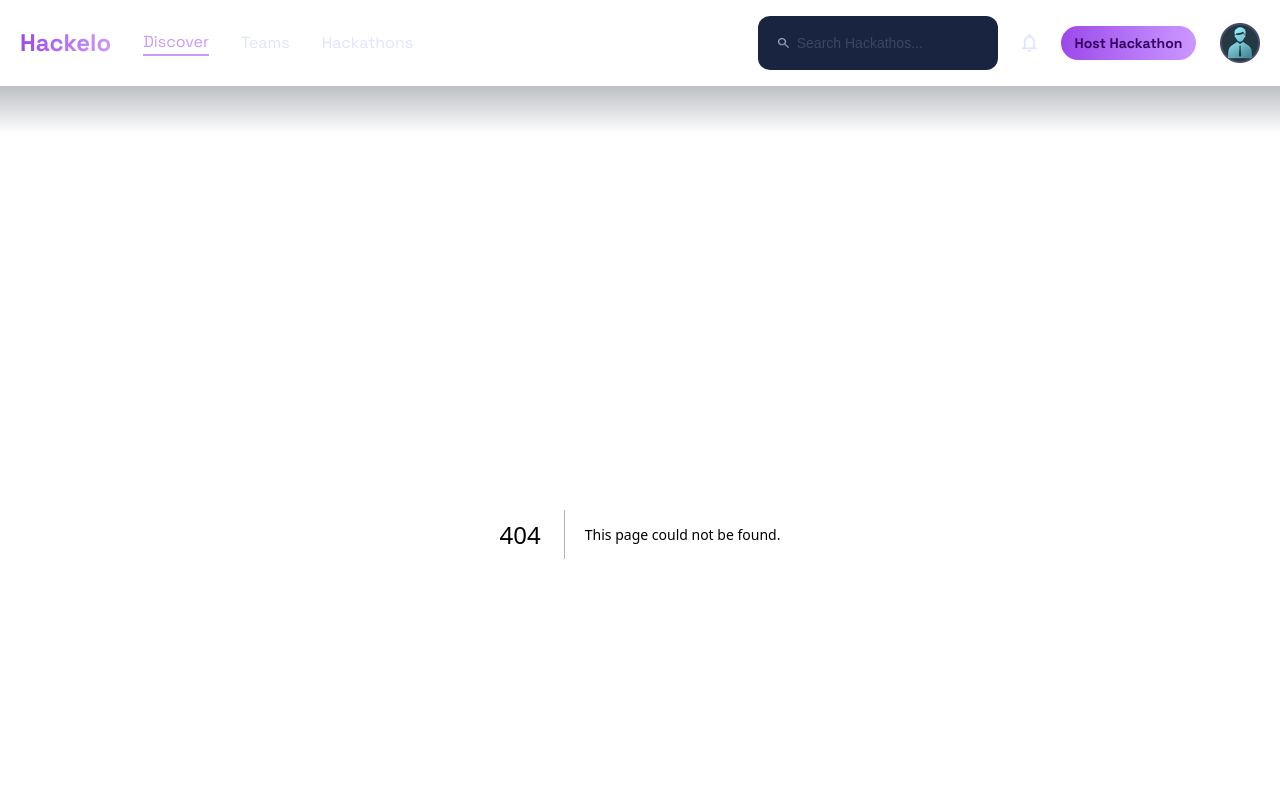
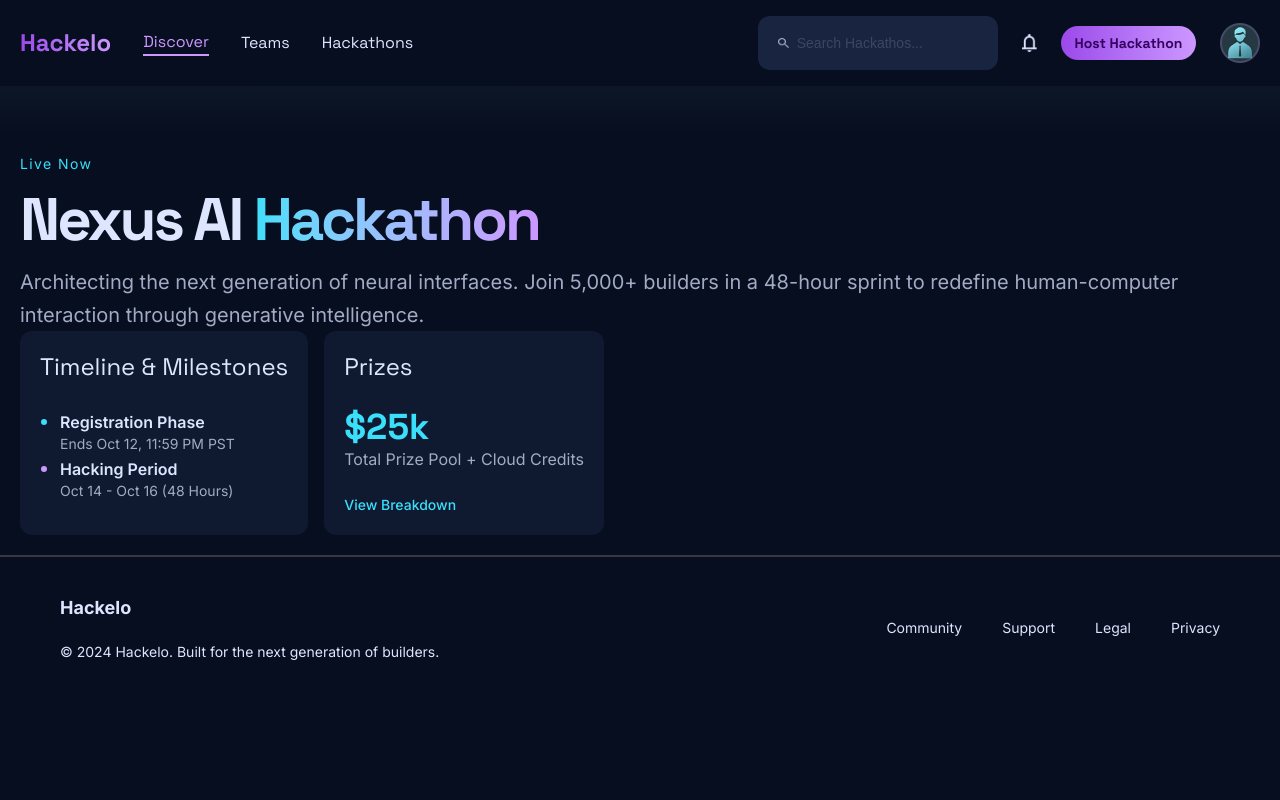
Before and after one commit to Ebin234/Hackelo, a Next.js app: page /Hackathons/1 in a window 1280 px wide. Before the commit this address had no page. Shown: the top 800 px of the page. Built offline with nearby package versions, Linux system fonts and the light colour scheme.

Commit message:
Hackathon details page added

```diff
--- /dev/null
+++ b/src/app/Hackathons/[id]/page.tsx
@@ -0,0 +1,70 @@
+export default function page() {
+  return (
+    <section>
+      <div className="p-5">
+        <div>
+          <div className="flex flex-col gap-4">
+            <p className="font-inter text-[14px] leading-5 tracking-[1.4px] text-[#3ADFFA]">
+              Live Now
+            </p>
+            <h1 className="font-space font-bold text-[60px] leading-15 tracking-[-3px] text-[#DEE5FF]">
+              Nexus AI{" "}
+              <span className="bg-linear-to-r from-[#3ADFFA] to-[#CC97FF] bg-clip-text text-transparent">
+                Hackathon
+              </span>
+            </h1>
+            <p className="font-inter text-[20px] text-[#A3AAC4] leading-[32.5px]">
+              Architecting the next generation of neural interfaces. Join 5,000+
+              builders in a 48-hour sprint to redefine human-computer
+              interaction through generative intelligence.
+            </p>
+          </div>
+          <div className="flex flex-row gap-4">
+            <div className="bg-[#0F1930] p-5 rounded-xl flex flex-col gap-6">
+              <h3 className="font-space text-[24px] leading-8 text-[#DEE5FF]">
+                Timeline & Milestones
+              </h3>
+              <div>
+                <ul className="list-disc marker:text-xl marker:text-[#3ADFFA] pl-5">
+                  <li>
+                    <h4 className="font-inter font-semibold text-[16px] leading-6 text-[#DEE5FF]">
+                      Registration Phase
+                    </h4>
+                    <p className="font-inter text-[14px] leading-5 text-[#A3AAC4]">
+                      Ends Oct 12, 11:59 PM PST
+                    </p>
+                  </li>
+                </ul>
+                <ul className="list-disc marker:text-xl marker:text-[#CC97FF] pl-5 ">
+                  <li>
+                    <h4 className="font-inter font-semibold text-[16px] leading-6 text-[#DEE5FF]">
+                      Hacking Period
+                    </h4>
+                    <p className="font-inter text-[14px] leading-5 text-[#A3AAC4]">
+                      Oct 14 - Oct 16 (48 Hours)
+                    </p>
+                  </li>
+                </ul>
+              </div>
+            </div>
+            <div className="bg-[#0F1930] p-5 rounded-xl flex flex-col gap-6">
+              <h4 className="font-space text-2xl leading-8 text-[#DEE5FF]">
+                Prizes
+              </h4>
+              <div>
+                <h2 className="font-space font-bold text-4xl leading-10 text-[#3ADFFA]">
+                  $25k
+                </h2>
+                <p className="font-inter text-[16px] leading-6 text-[#A3AAC4]">Total Prize Pool + Cloud Credits</p>
+              </div>
+              <p className=" font-inter font-medium text-[14px] leading-5 text-[#3ADFFA]">View Breakdown </p>
+              {/*todo : right color blue arrow  */}
+            </div>
+          </div>
+          <div></div>
+        </div>
+        <div></div>
+      </div>
+    </section>
+  );
+}
--- a/src/app/Hackathons/page.tsx
+++ b/src/app/Hackathons/page.tsx
@@ -127,7 +127,7 @@ export default function page() {
                   <div className="flex flex-row justify-between">
                     {/* <Link href={'/Hackathons'} className="pl-3 pr-3 pt-3 pb-3 bg-[#141F38] rounded-xl bg-linear-to-r from-[#142850] to-[#04ccb1]">More Details</Link>
                     <Link href={'/Hackathons'} className="pl-3 pr-3 pt-3 pb-3 bg-[#141F38] rounded-xl bg-linear-to-r from-[#9C48EA] to-[#CC97FF]">Apply Now</Link> */}
-                    <Link href={"/Hackathons"} className="p-2 bg-[#141F38] w-full flex flex-row justify-between items-center rounded-lg">
+                    <Link href={"/Hackathons/id:dfbvdsfbsdb"} className="p-2 bg-[#141F38] w-full flex flex-row justify-between items-center rounded-lg">
                       <p className="font-space font-bold text-[12px] leading-4 tracking-[1.2px] text-[#DEE5FF]">INQUIRE DETAILS</p>
                       <Image
                         src={"/images/right-arrow.png"}
```
